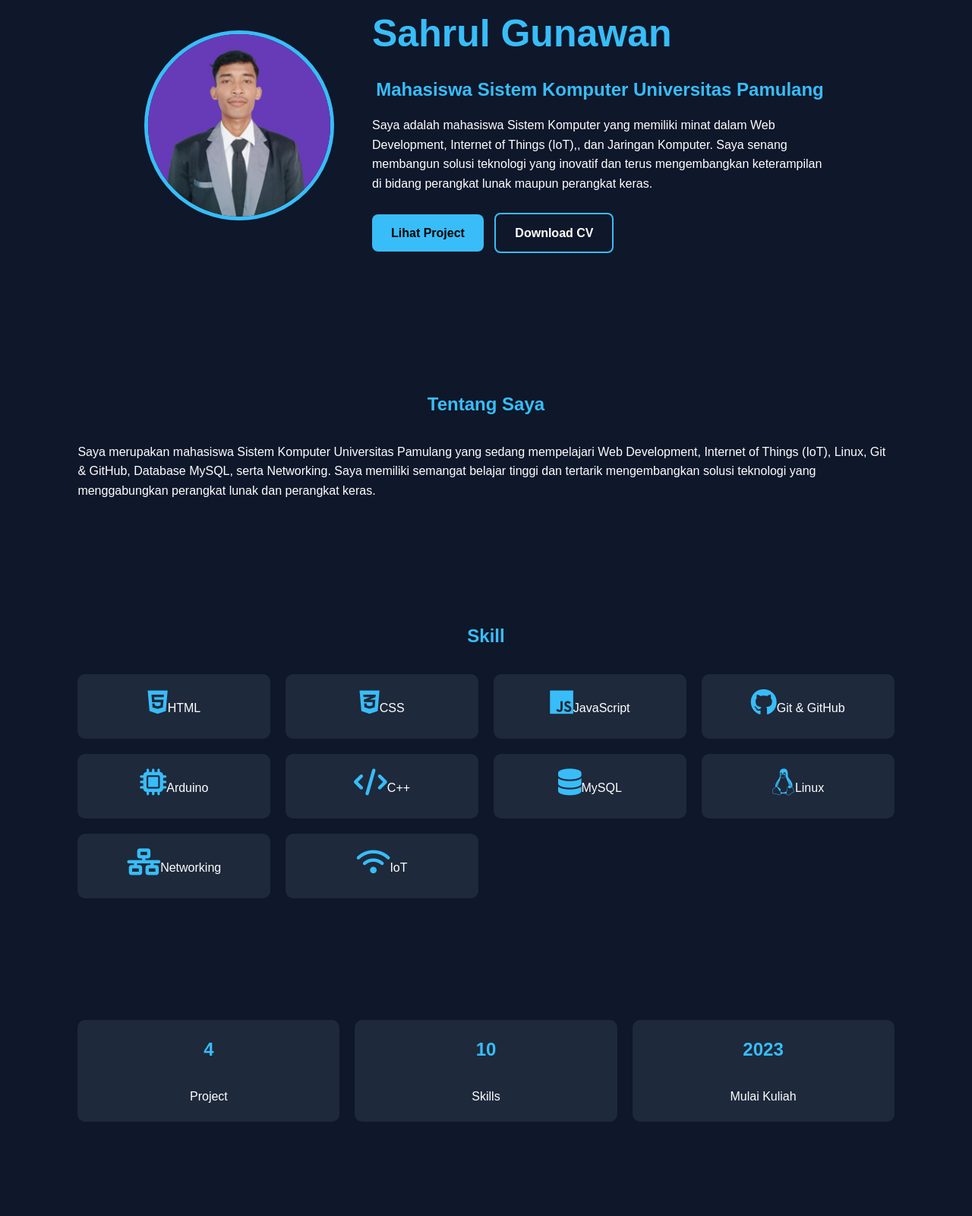
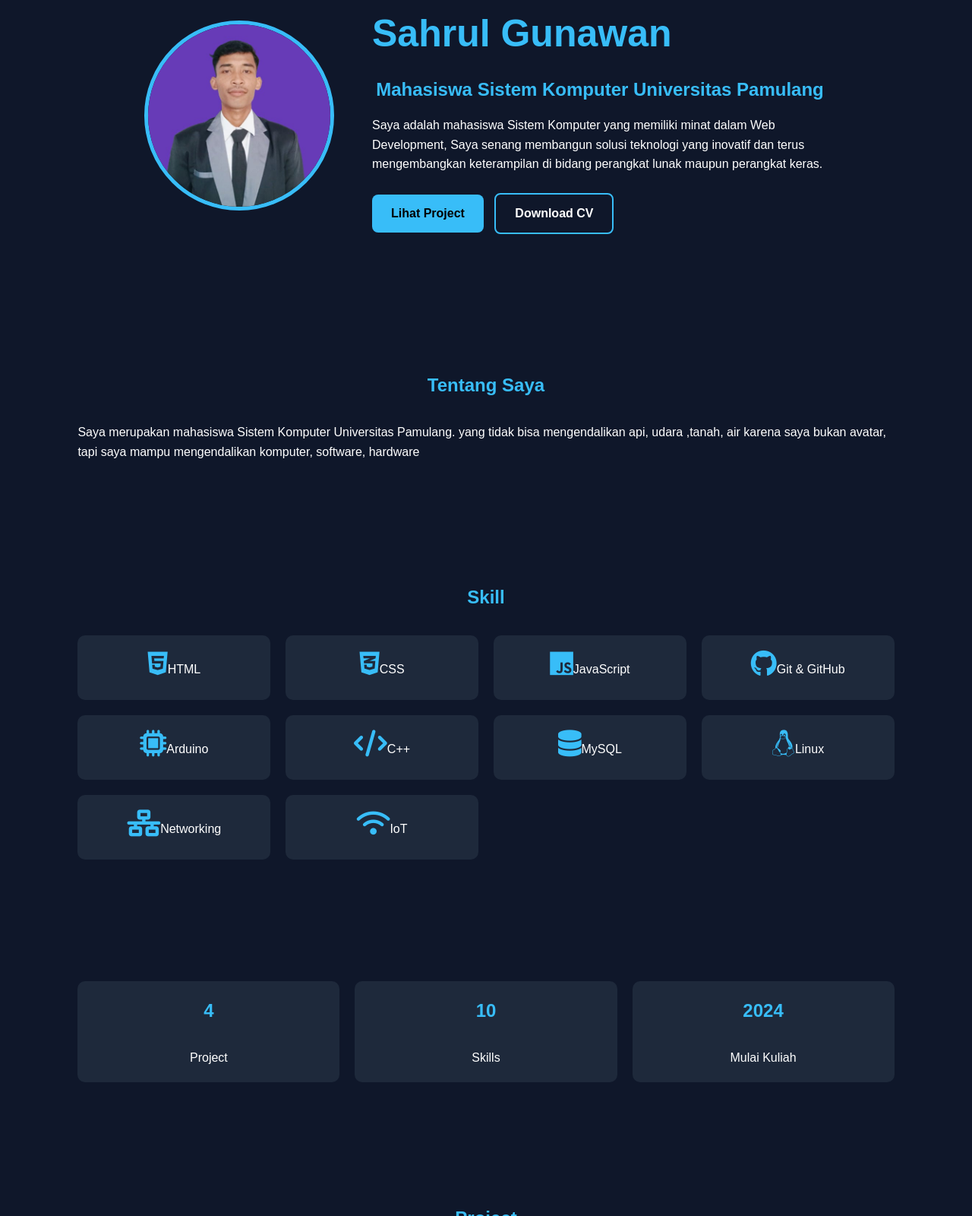
Before and after one commit to sarulojan/cv-sahrul-gunawan, a plain HTML site: page index.html in a window 1280 px wide. Shown: the part 748-2348 px from the top of the page at 76% size. Drawn offline with Linux system fonts and the light colour scheme.

Commit message:
update cv

```diff
--- a/index.html
+++ b/index.html
@@ -44,7 +44,7 @@
 
             <p>
                 Saya adalah mahasiswa Sistem Komputer yang memiliki minat
-                dalam Web Development, Internet of Things (IoT),, dan Jaringan Komputer.
+                dalam Web Development,
                 Saya senang membangun solusi teknologi yang inovatif
                 dan terus mengembangkan keterampilan di bidang
                 perangkat lunak maupun perangkat keras.
@@ -63,11 +63,10 @@
         <h2>Tentang Saya</h2>
 
         <p>
-            Saya merupakan mahasiswa Sistem Komputer Universitas Pamulang
-            yang sedang mempelajari Web Development, Internet of Things (IoT),
-            Linux, Git & GitHub, Database MySQL, serta Networking.
-            Saya memiliki semangat belajar tinggi dan tertarik mengembangkan
-            solusi teknologi yang menggabungkan perangkat lunak dan perangkat keras.
+            Saya merupakan mahasiswa Sistem Komputer Universitas Pamulang.
+            yang tidak bisa mengendalikan api, udara ,tanah, air karena
+            saya bukan avatar, tapi saya mampu mengendalikan komputer,
+            software, hardware
         </p>
     </section>
 
@@ -107,7 +106,7 @@
         </div>
 
         <div class="stat-box">
-            <h2>2023</h2>
+            <h2>2024</h2>
             <p>Mulai Kuliah</p>
         </div>
 
```
Also changed, not shown: indek html.html (+10 -14 lines).
